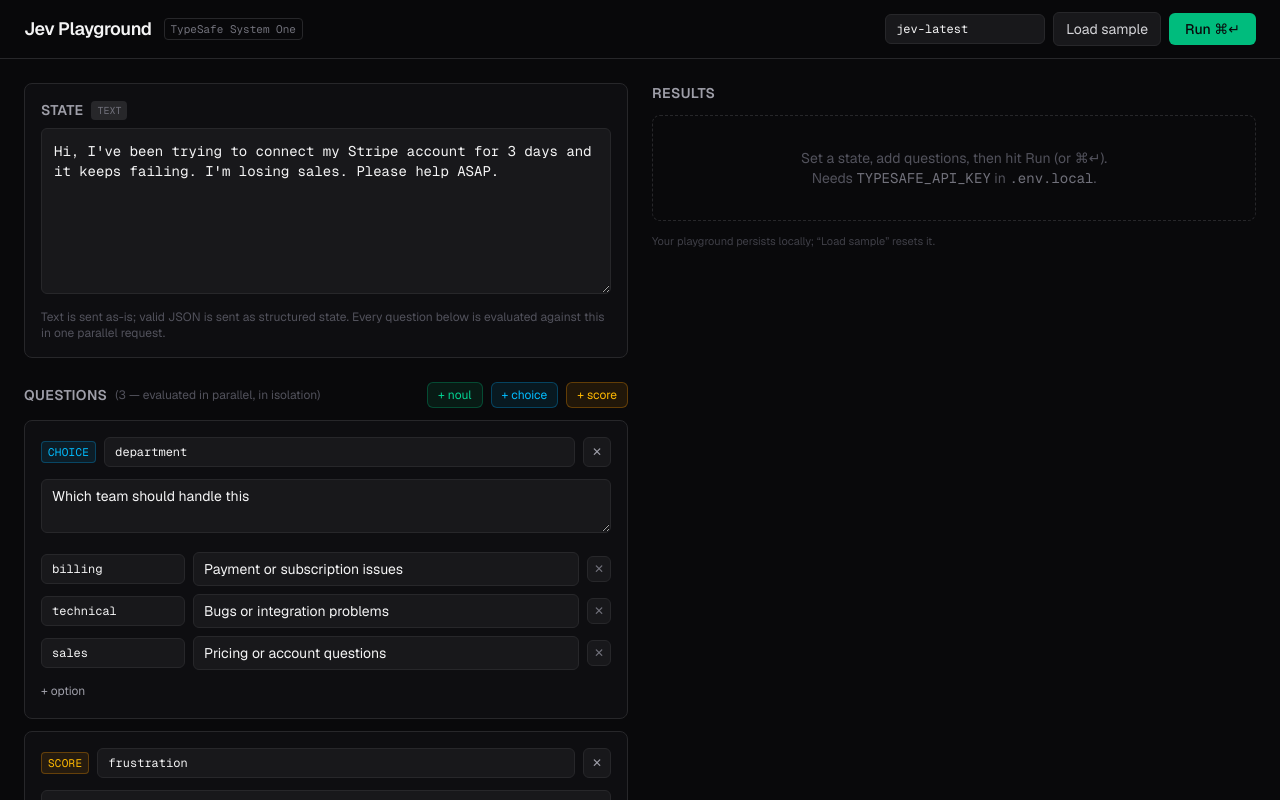
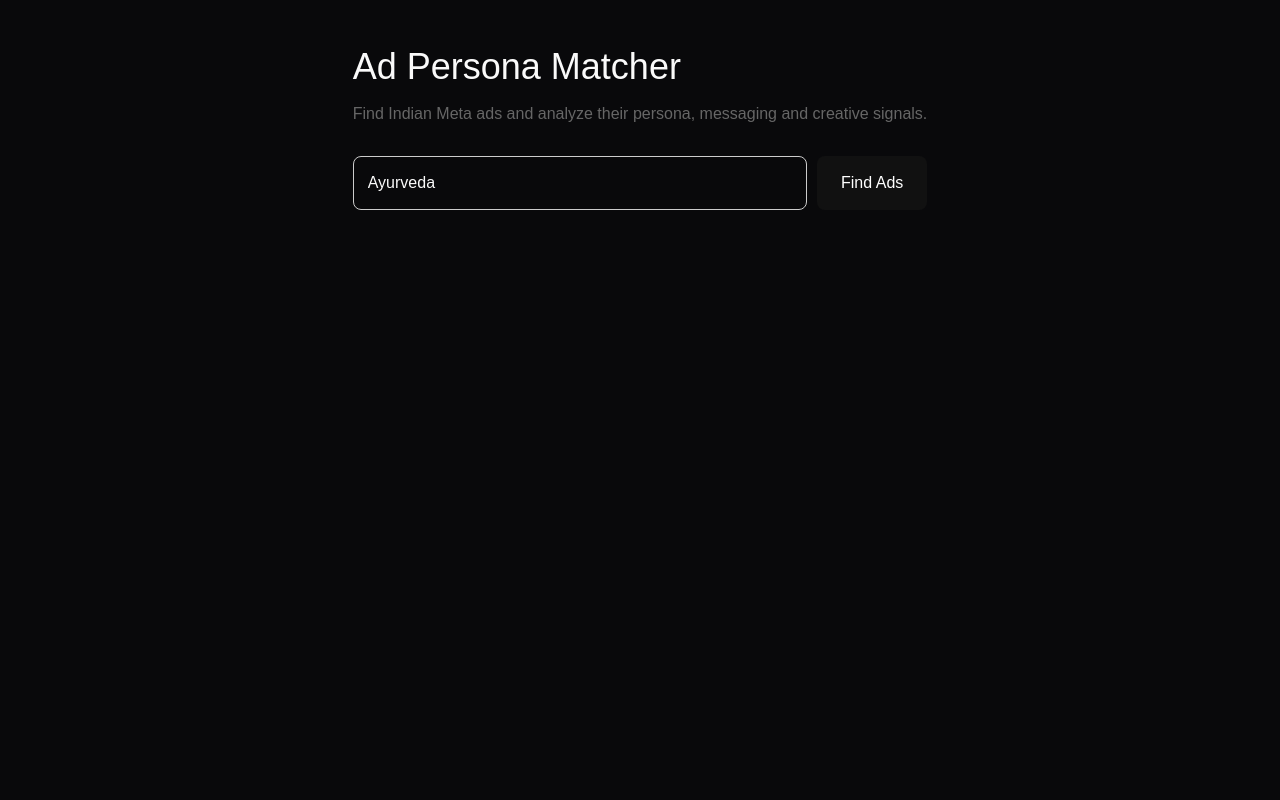
Before and after one commit to abdul-rasheed149/jev-playground, a Next.js app: page / in a window 1280 px wide. Shown: the top 800 px of the page. Built offline with nearby package versions, Linux system fonts and the light colour scheme.

Commit message:
Create Ad Persona Matcher interface

```diff
--- a/src/app/page.tsx
+++ b/src/app/page.tsx
@@ -1,401 +1,207 @@
 "use client";
 
-import { useCallback, useEffect, useRef, useState } from "react";
-import { AnswerCard } from "@/components/AnswerCard";
-import { QuestionEditor } from "@/components/QuestionEditor";
-import {
-  DEFAULT_MODEL,
-  SAMPLE_STATE,
-  looksLikeJson,
-  sampleQuestions,
-  uniqueId,
-} from "@/lib/playground";
-import type { EvaluateResult, QuestionSpec } from "@/lib/playground";
+import { useState } from "react";
 
-const STORAGE_KEY = "jev-playground-v1";
-
-const inputClass =
-  "rounded-md border border-zinc-800 bg-zinc-900 px-2.5 py-1.5 text-sm text-zinc-100 placeholder:text-zinc-600 focus:border-emerald-500/60 focus:outline-none";
-
-type ResultsTab = "answers" | "request" | "response";
-
-type Draft = {
-  stateText: string;
-  model: string;
-  questions: QuestionSpec[];
+type Ad = {
+  pageName?: string;
+  adCopy?: string;
+  headline?: string;
+  isActive?: boolean;
+  platforms?: string[];
+  runDurationDays?: number;
+  sentimentLabel?: string;
+  ctaType?: string;
+  landingUrl?: string;
+  imageUrls?: string[];
+  videoUrls?: string[];
+  displayFormat?: string;
 };
 
-const initialDraft: Draft = {
-  stateText: SAMPLE_STATE,
-  model: DEFAULT_MODEL,
-  questions: sampleQuestions(),
-};
+export default function Home() {
+  const [query, setQuery] = useState("Ayurveda");
+  const [ads, setAds] = useState<Ad[]>([]);
+  const [loading, setLoading] = useState(false);
+  const [error, setError] = useState("");
 
-export default function PlaygroundPage() {
-  const [draft, setDraft] = useState<Draft>(initialDraft);
-  const [pending, setPending] = useState(false);
-  const [error, setError] = useState<string | null>(null);
-  const [result, setResult] = useState<EvaluateResult | null>(null);
-  const [lastRequestBody, setLastRequestBody] = useState<string | null>(null);
-  const [lastResponseBody, setLastResponseBody] = useState<string | null>(null);
-  const [latencyMs, setLatencyMs] = useState<number | null>(null);
-  const [tab, setTab] = useState<ResultsTab>("answers");
-  const restoredRef = useRef(false);
+  async function searchAds() {
+    setLoading(true);
+    setError("");
+    setAds([]);
 
-  const { stateText, model, questions } = draft;
+    try {
+      const response = await fetch("/api/ads", {
+        method: "POST",
+        headers: {
+          "Content-Type": "application/json",
+        },
+        body: JSON.stringify({
+          searchQueries: [query],
+          maxAds: 5,
+        }),
+      });
 
-  useEffect(() => {
-    try {
-      const raw = localStorage.getItem(STORAGE_KEY);
-      if (raw) {
-        const saved = JSON.parse(raw) as Partial<Draft>;
-        if (
-          (typeof saved.stateText === "string" && saved.stateText) ||
-          (typeof saved.model === "string" && saved.model) ||
-          Array.isArray(saved.questions)
-        ) {
-          const next: Draft = { ...initialDraft };
-          if (typeof saved.stateText === "string" && saved.stateText) {
-            next.stateText = saved.stateText;
+      const data = await response.json();
+
+      if (!response.ok) {
+        throw new Error(data.details || data.error || "Request failed");
       }
-          if (typeof saved.model === "string" && saved.model) next.model = saved.model;
-          if (Array.isArray(saved.questions) && saved.questions.length > 0) {
-            next.questions = saved.questions;
-          }
-          // One-time restore of the persisted playground after hydration.
-          // eslint-disable-next-line react-hooks/set-state-in-effect
-          setDraft(next);
+
+      setAds(data.ads || []);
+    } catch (err) {
+      setError(err instanceof Error ? err.message : "Something went wrong");
+    } finally {
+      setLoading(false);
     }
   }
-    } catch {
-      // ignore malformed saved state
-    }
-    restoredRef.current = true;
-  }, []);
-
-  useEffect(() => {
-    if (!restoredRef.current) return;
-    try {
-      localStorage.setItem(STORAGE_KEY, JSON.stringify(draft));
-    } catch {
-      // storage full or unavailable; the playground still works
-    }
-  }, [draft]);
-
-  const run = useCallback(async () => {
-    if (pending) return;
-    setPending(true);
-    setError(null);
-    const payload = { state: stateText, model, questions };
-    const prettyBody = JSON.stringify(payload, null, 2);
-    const started = performance.now();
-    try {
-      const res = await fetch("/api/evaluate", {
-        method: "POST",
-        headers: { "Content-Type": "application/json" },
-        body: JSON.stringify(payload),
-      });
-      const data = await res.json();
-      setLastRequestBody(prettyBody);
-      setLastResponseBody(JSON.stringify(data, null, 2));
-      if (!res.ok) {
-        throw new Error(data?.error || `Request failed with status ${res.status}.`);
-      }
-      setResult(data as EvaluateResult);
-      setLatencyMs(Math.round(performance.now() - started));
-      setTab("answers");
-    } catch (e) {
-      setResult(null);
-      setLatencyMs(null);
-      setError(e instanceof Error ? e.message : String(e));
-    } finally {
-      setPending(false);
-    }
-  }, [pending, stateText, model, questions]);
-
-  useEffect(() => {
-    const onKey = (e: KeyboardEvent) => {
-      if ((e.metaKey || e.ctrlKey) && e.key === "Enter") {
-        e.preventDefault();
-        void run();
-      }
-    };
-    window.addEventListener("keydown", onKey);
-    return () => window.removeEventListener("keydown", onKey);
-  }, [run]);
-
-  const addQuestion = (type: QuestionSpec["type"]) => {
-    setDraft((prev) => {
-      const ids = prev.questions.map((q) => q.id);
-      if (type === "noul") {
-        return {
-          ...prev,
-          questions: [
-            ...prev.questions,
-            {
-              id: uniqueId(ids, "is_true"),
-              type: "noul",
-              instructions: "",
-              yesMeaning: "",
-              noMeaning: "",
-            },
-          ],
-        };
-      }
-      if (type === "choice") {
-        return {
-          ...prev,
-          questions: [
-            ...prev.questions,
-            {
-              id: uniqueId(ids, "category"),
-              type: "choice",
-              instructions: "",
-              options: [
-                { label: "option_a", description: "" },
-                { label: "option_b", description: "" },
-              ],
-            },
-          ],
-        };
-      }
-      return {
-        ...prev,
-        questions: [
-          ...prev.questions,
-          {
-            id: uniqueId(ids, "rating"),
-            type: "score",
-            instructions: "",
-            levels: ["Level 0 description", "Level 1 description"],
-          },
-        ],
-      };
-    });
-  };
-
-  const loadSample = () => setDraft(initialDraft);
-
-  const canRun = stateText.trim().length > 0 && questions.length > 0 && !pending;
-  const stateIsJson = looksLikeJson(stateText);
-  const answerOrder = questions.map((q) => q.id);
 
   return (
-    <div className="min-h-screen bg-zinc-950 text-zinc-100">
-      <header className="sticky top-0 z-10 border-b border-zinc-800 bg-zinc-950/90 backdrop-blur">
-        <div className="mx-auto flex max-w-[1500px] flex-wrap items-center gap-3 px-6 py-3">
-          <h1 className="text-lg font-semibold tracking-tight">Jev Playground</h1>
-          <span className="rounded border border-zinc-800 px-1.5 py-0.5 font-mono text-[11px] text-zinc-500">
-            TypeSafe System One
-          </span>
-          <div className="ml-auto flex items-center gap-2">
+    <main
+      style={{
+        maxWidth: 1200,
+        margin: "0 auto",
+        padding: "40px 20px",
+        fontFamily: "Arial, sans-serif",
+      }}
+    >
+      <h1 style={{ fontSize: 36, marginBottom: 8 }}>
+        Ad Persona Matcher
+      </h1>
+
+      <p style={{ color: "#666", marginBottom: 30 }}>
+        Find Indian Meta ads and analyze their persona, messaging and creative
+        signals.
+      </p>
+
+      <div
+        style={{
+          display: "flex",
+          gap: 10,
+          marginBottom: 30,
+        }}
+      >
         <input
-              className={`${inputClass} w-40 font-mono text-xs`}
-              value={model}
-              onChange={(e) => setDraft((prev) => ({ ...prev, model: e.target.value }))}
-              placeholder="model"
-              spellCheck={false}
+          value={query}
+          onChange={(e) => setQuery(e.target.value)}
+          placeholder="Enter keyword..."
+          style={{
+            flex: 1,
+            padding: "14px",
+            border: "1px solid #ccc",
+            borderRadius: 8,
+            fontSize: 16,
+          }}
         />
+
         <button
-              type="button"
-              onClick={loadSample}
-              className="rounded-md border border-zinc-800 bg-zinc-900 px-3 py-1.5 text-sm text-zinc-300 hover:bg-zinc-800"
+          onClick={searchAds}
+          disabled={loading || !query.trim()}
+          style={{
+            padding: "14px 24px",
+            border: "none",
+            borderRadius: 8,
+            background: "#111",
+            color: "#fff",
+            cursor: "pointer",
+          }}
         >
-              Load sample
+          {loading ? "Searching..." : "Find Ads"}
         </button>
-            <button
-              type="button"
-              onClick={() => void run()}
-              disabled={!canRun}
-              className="rounded-md bg-emerald-500 px-4 py-1.5 text-sm font-medium text-zinc-950 hover:bg-emerald-400 disabled:cursor-not-allowed disabled:opacity-40"
-            >
-              {pending ? "Running…" : "Run ⌘↵"}
-            </button>
-          </div>
-        </div>
-      </header>
-
-      <main className="mx-auto grid max-w-[1500px] items-start gap-6 p-6 lg:grid-cols-[minmax(430px,1fr)_minmax(430px,1fr)]">
-        <section className="min-w-0 space-y-6">
-          <div className="rounded-lg border border-zinc-800 bg-zinc-900/40 p-4">
-            <div className="mb-2 flex items-center gap-2">
-              <h2 className="text-sm font-semibold uppercase tracking-wide text-zinc-400">
-                State
-              </h2>
-              <span
-                className={`rounded px-1.5 py-0.5 font-mono text-[10px] uppercase ${
-                  stateIsJson
-                    ? "bg-emerald-500/10 text-emerald-400"
-                    : "bg-zinc-800 text-zinc-500"
-                }`}
-              >
-                {stateIsJson ? "json" : "text"}
-              </span>
-            </div>
-            <textarea
-              className="w-full resize-y rounded-md border border-zinc-800 bg-zinc-900 p-3 font-mono text-sm text-zinc-100 placeholder:text-zinc-600 focus:border-emerald-500/60 focus:outline-none"
-              rows={7}
-              value={stateText}
-              placeholder="Paste text or a JSON object as the state…"
-              onChange={(e) =>
-                setDraft((prev) => ({ ...prev, stateText: e.target.value }))
-              }
-            />
-            <p className="mt-2 text-xs text-zinc-600">
-              Text is sent as-is; valid JSON is sent as structured state. Every
-              question below is evaluated against this in one parallel request.
-            </p>
-          </div>
-
-          <div className="space-y-3">
-            <div className="flex flex-wrap items-center gap-2">
-              <h2 className="text-sm font-semibold uppercase tracking-wide text-zinc-400">
-                Questions
-              </h2>
-              <span className="text-xs text-zinc-600">
-                ({questions.length} — evaluated in parallel, in isolation)
-              </span>
-              <div className="ml-auto flex gap-2">
-                <button
-                  type="button"
-                  onClick={() => addQuestion("noul")}
-                  className="rounded-md border border-emerald-500/30 bg-emerald-500/10 px-2.5 py-1 text-xs text-emerald-400 hover:bg-emerald-500/20"
-                >
-                  + noul
-                </button>
-                <button
-                  type="button"
-                  onClick={() => addQuestion("choice")}
-                  className="rounded-md border border-sky-500/30 bg-sky-500/10 px-2.5 py-1 text-xs text-sky-400 hover:bg-sky-500/20"
-                >
-                  + choice
-                </button>
-                <button
-                  type="button"
-                  onClick={() => addQuestion("score")}
-                  className="rounded-md border border-amber-500/30 bg-amber-500/10 px-2.5 py-1 text-xs text-amber-400 hover:bg-amber-500/20"
-                >
-                  + score
-                </button>
-              </div>
-            </div>
-
-            {questions.map((question, index) => (
-              <QuestionEditor
-                key={index}
-                question={question}
-                onChange={(next) =>
-                  setDraft((prev) => ({
-                    ...prev,
-                    questions: prev.questions.map((q, i) => (i === index ? next : q)),
-                  }))
-                }
-                onRemove={() =>
-                  setDraft((prev) => ({
-                    ...prev,
-                    questions: prev.questions.filter((_, i) => i !== index),
-                  }))
-                }
-              />
-            ))}
-
-            {questions.length === 0 && (
-              <p className="rounded-lg border border-dashed border-zinc-800 p-6 text-center text-sm text-zinc-600">
-                No questions yet. Add a noul, choice, or score question.
-              </p>
-            )}
-          </div>
-        </section>
-
-        <section className="min-w-0 space-y-3 lg:sticky lg:top-20">
-          <div className="flex min-w-0 flex-wrap items-center gap-2">
-            <h2 className="text-sm font-semibold uppercase tracking-wide text-zinc-400">
-              Results
-            </h2>
-            {result && (
-              <div className="flex min-w-0 flex-wrap items-center gap-1.5 font-mono text-[11px] text-zinc-500">
-                <span
-                  className="max-w-40 truncate rounded bg-zinc-900 px-1.5 py-0.5"
-                  title={result.model}
-                >
-                  {result.model}
-                </span>
-                {latencyMs !== null && (
-                  <span className="rounded bg-zinc-900 px-1.5 py-0.5">{latencyMs} ms</span>
-                )}
-                <span className="rounded bg-zinc-900 px-1.5 py-0.5">
-                  ↑{result.usage.input_tokens} ↓{result.usage.output_tokens} tok
-                </span>
-              </div>
-            )}
-            {(lastRequestBody || lastResponseBody) && (
-              <div className="ml-auto flex gap-1 rounded-md border border-zinc-800 bg-zinc-900 p-0.5">
-                {(["answers", "request", "response"] as const).map((t) => (
-                  <button
-                    key={t}
-                    type="button"
-                    onClick={() => setTab(t)}
-                    className={`rounded px-2 py-0.5 text-xs ${
-                      tab === t
-                        ? "bg-zinc-800 text-zinc-100"
-                        : "text-zinc-500 hover:text-zinc-300"
-                    }`}
-                  >
-                    {t}
-                  </button>
-                ))}
-              </div>
-            )}
       </div>
 
       {error && (
-            <div className="rounded-lg border border-rose-500/40 bg-rose-500/10 p-4 text-sm text-rose-300">
+        <div
+          style={{
+            padding: 16,
+            marginBottom: 20,
+            background: "#fee",
+            border: "1px solid #f99",
+            borderRadius: 8,
+            color: "#900",
+          }}
+        >
           {error}
         </div>
       )}
 
-          {tab === "answers" &&
-            (result ? (
-              <div className="space-y-3">
-                {Object.keys(result.answers)
-                  .sort((a, b) => {
-                    const ia = answerOrder.indexOf(a);
-                    const ib = answerOrder.indexOf(b);
-                    return (ia === -1 ? Infinity : ia) - (ib === -1 ? Infinity : ib);
-                  })
-                  .map((id) => (
-                    <AnswerCard key={id} id={id} answer={result.answers[id]} />
+      {ads.length > 0 && (
+        <div>
+          <h2 style={{ marginBottom: 20 }}>
+            Found {ads.length} Ads
+          </h2>
+
+          <div
+            style={{
+              display: "grid",
+              gridTemplateColumns: "repeat(auto-fit, minmax(350px, 1fr))",
+              gap: 20,
+            }}
+          >
+            {ads.map((ad, index) => (
+              <div
+                key={index}
+                style={{
+                  border: "1px solid #ddd",
+                  borderRadius: 12,
+                  padding: 20,
+                  background: "#fff",
+                }}
+              >
+                <h3 style={{ marginTop: 0 }}>
+                  {ad.pageName || "Unknown Advertiser"}
+                </h3>
+
+                <p>
+                  <strong>Ad Copy:</strong>
+                </p>
+
+                <p style={{ color: "#555" }}>
+                  {ad.adCopy || "No ad copy available"}
+                </p>
+
+                {ad.headline && (
+                  <p>
+                    <strong>Headline:</strong> {ad.headline}
+                  </p>
+                )}
+
+                <p>
+                  <strong>CTA:</strong> {ad.ctaType || "N/A"}
+                </p>
+
+                <p>
+                  <strong>Sentiment:</strong>{" "}
+                  {ad.sentimentLabel || "N/A"}
+                </p>
+
+                <p>
+                  <strong>Days Running:</strong>{" "}
+                  {ad.runDurationDays ?? "N/A"}
+                </p>
+
+                <p>
+                  <strong>Platforms:</strong>{" "}
+                  {ad.platforms?.join(", ") || "N/A"}
+                </p>
+
+                <p>
+                  <strong>Creative:</strong>{" "}
+                  {ad.displayFormat || "N/A"}
+                </p>
+
+                {ad.landingUrl && (
+                  <a
+                    href={ad.landingUrl}
+                    target="_blank"
+                    rel="noopener noreferrer"
+                  >
+                    Landing Page →
+                  </a>
+                )}
+              </div>
             ))}
           </div>
-            ) : (
-              !error && (
-                <div className="rounded-lg border border-dashed border-zinc-800 p-8 text-center text-sm text-zinc-600">
-                  Set a state, add questions, then hit Run (or ⌘↵).
-                  <br />
-                  Needs{" "}
-                  <code className="font-mono text-zinc-500">TYPESAFE_API_KEY</code> in{" "}
-                  <code className="font-mono text-zinc-500">.env.local</code>.
         </div>
-              )
-            ))}
-
-          {tab === "request" && lastRequestBody && (
-            <pre className="max-h-[70vh] overflow-auto rounded-lg border border-zinc-800 bg-zinc-900/40 p-4 font-mono text-xs leading-relaxed text-zinc-400">
-              {lastRequestBody}
-            </pre>
       )}
-
-          {tab === "response" && lastResponseBody && (
-            <pre className="max-h-[70vh] overflow-auto rounded-lg border border-zinc-800 bg-zinc-900/40 p-4 font-mono text-xs leading-relaxed text-zinc-400">
-              {lastResponseBody}
-            </pre>
-          )}
-
-          <p className="text-[11px] text-zinc-700">
-            Your playground persists locally; “Load sample” resets it.
-          </p>
-        </section>
     </main>
-    </div>
   );
 }
```
Lines whose indentation alone changed are shown as unchanged.
